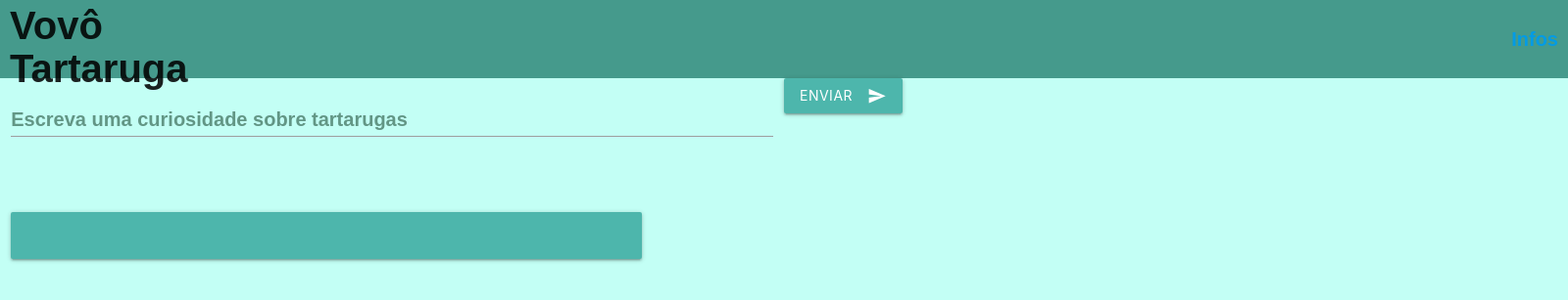
After one commit to AliciaPavao/informativoTartarugas, a Flask app: page /escreva in a window 1600 px wide. The commit adds this page. Shown: the top 307 px of the page at 98% size. Run offline with Flask 3, Linux system fonts and the light colour scheme.

Commit message:
Criação da pagina escreva

```diff
--- a/App.py
+++ b/App.py
@@ -45,4 +45,8 @@ def pag_infos():
     return render_template("PagAleatorio.html", cor_de_fundo_html = cor_de_fundo,
                            adjetivos_aleatorios_html = adjetivos_aleatorios, imagens_aleatorias_html = imagens_aleatorias)
 
+@app.route("/escreva")
+def pag_escreva():
+     return render_template("PagEscreva.html")
+
 app.run(debug=True)
--- a/templates/PagAleatorio.html
+++ b/templates/PagAleatorio.html
@@ -18,7 +18,7 @@
 <body style="background-color: {{cor_de_fundo_html}};">
 
     <header style="background-color: rgb(69, 154, 140); display: flex; align-items: center; height: 80px;  ">
-        <h1 style="margin-left: 10px; ">Vovô Tartaruga</h1>
+        <h1 style="margin-left: 10px; font-size: 40px; font-weight: 700; ">Vovô Tartaruga</h1>
         <span style="margin-left: 1350px; margin-right: 10px; font-size: 20px; font-weight: 700;"> <a href="sobre">Home</a> </span>
         <span></span>
     </header>
--- /dev/null
+++ b/templates/PagEscreva.html
@@ -0,0 +1,64 @@
+<!DOCTYPE html>
+<html lang="pt-br">
+<head>
+    <meta charset="UTF-8">
+    <meta http-equiv="X-UA-Compatible" content="IE=edge">
+    <meta name="viewport" content="width=device-width, initial-scale=1.0">
+
+    <!-- Importando o framework Materialize -->
+    <link rel="stylesheet" href="https://cdnjs.cloudflare.com/ajax/libs/materialize/1.0.0/css/materialize.min.css">
+    <!-- Importando os icones -->
+    <link href="https://fonts.googleapis.com/icon?family=Material+Icons" rel="stylesheet">
+
+    <script src="https://cdnjs.cloudflare.com/ajax/libs/materialize/1.0.0/js/materialize.min.js"></script>
+
+    <title>Página Escreva</title>
+</head>
+
+<style>
+    *{
+        padding: 0;
+        margin: 0;
+        box-sizing: border-box;
+        font-family: sans-serif;
+    }
+</style>
+
+<body style="background-color: rgb(195, 255, 245);"">
+
+    <header style="background-color: rgb(69, 154, 140); display: flex; align-items: center; height: 80px;">
+        <h1 style="margin-left: 10px; font-family: sans-serif; font-size: 40px; font-weight:700;">Vovô Tartaruga</h1>
+        <span style="margin-left: 1350px; margin-right: 10px; font-size: 20px; font-weight: 700; font-family: sans-serif;"> <a href="infos"> Infos </a></span>
+    </header>
+
+    <!-- Caixa de texto para o cadastro das frases -->
+    <div class="row">
+        <form class="col s12" >
+            <div class="row">
+
+            <div class="input-field col s6">
+                <textarea id="icon_prefix2" class="materialize-textarea" ></textarea>
+                <label for="icon_prefix2" style="color: rgb(98, 150, 133); font-size: 20px; font-weight: 700;">Escreva uma curiosidade sobre  tartarugas</label>
+            </div>
+
+            <button class="btn waves-effect teal lighten-2" type="submit" name="action">Enviar
+                <i class="material-icons right">send</i>
+            </button>
+
+            </div>
+        </form>
+    </div>
+
+    <div class="row">
+        <div class="col s12 m5">
+            <div class="card-panel teal lighten-2">
+                <span class="white-text">
+
+                </span>
+            </div>
+        </div>
+    </div>
+
+</body>
+
+</html>
--- a/templates/PagInicial.html
+++ b/templates/PagInicial.html
@@ -18,7 +18,7 @@
 <body style="background-color: {{cor_de_fundo_html}};">
 
     <header style="background-color: rgb(69, 154, 140); display: flex; align-items: center; height: 80px;">
-        <h1 style="margin-left: 10px;">Vovô Tartaruga</h1>
+        <h1 style="margin-left: 10px; font-size: 40px; font-weight: 700;">Vovô Tartaruga</h1>
         <span style="margin-left: 1350px; margin-right: 10px; font-size: 20px; font-weight: 700;"> <a href="infos"> Infos </a></span>
     </header>
 
```
